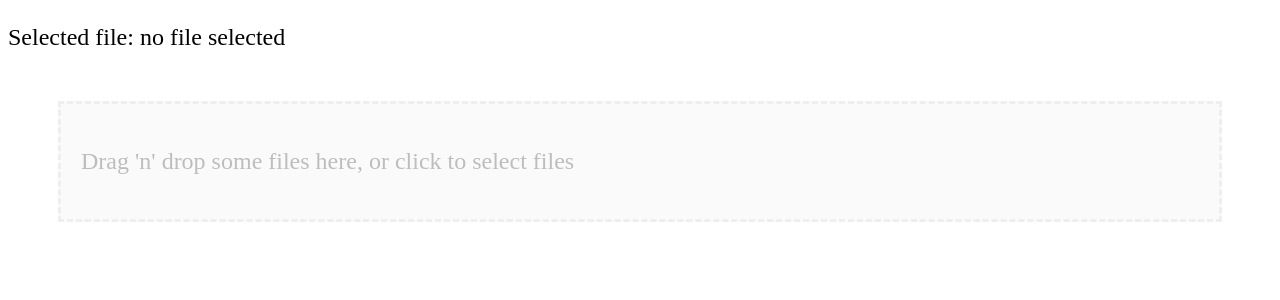
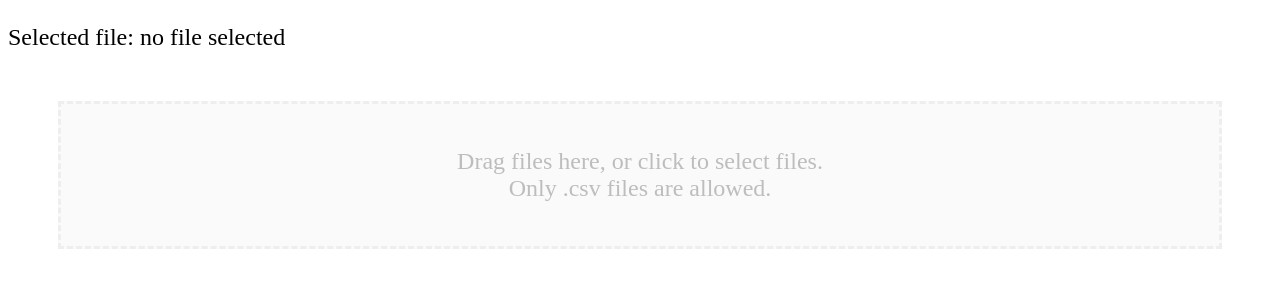
Before and after one commit to umbraperf/umbraperf, a React app: page /dummy in a window 1280 px wide. Shown: the top 300 px of the page. Built offline with nearby package versions, Linux system fonts and the light colour scheme; the HTML template or start-up script is replaced by a standard one.

Commit message:
setup react router, style changes dropzone

```diff
--- a/src/app.tsx
+++ b/src/app.tsx
@@ -1,11 +1,14 @@
 import * as React from 'react';
 import * as ReactDOM from 'react-dom';
 import * as model from './model';
-import Dummy from './dummy';
+
 import { Provider as ReduxProvider } from 'react-redux';
-import { Route, BrowserRouter } from 'react-router-dom';
+import { Route, BrowserRouter, Switch, useLocation, Redirect } from 'react-router-dom';
 
 import './globals.css';
+
+import Dummy from './dummy';
+
 
 const store = model.createStore();
 
@@ -13,9 +16,35 @@ const element = document.getElementById('root');
 
 ReactDOM.render(
     <ReduxProvider store={store}>
+
         <BrowserRouter>
-            <Route component={Dummy} />
+            <Switch>
+                <Route exact path="/">
+                    <Redirect to="/dummy" />
+                </Route>
+
+                <Route exact path="/dummy" component={Dummy} />
+
+                <Route path="*">
+                    <NoMatch />
+                </Route>
+            </Switch>
+
         </BrowserRouter>
+
+
     </ReduxProvider>,
     element,
 );
+
+function NoMatch() {
+    let location = useLocation();
+
+    return (
+        <div>
+            <h3>
+                No match for <code>{location.pathname}</code>
+            </h3>
+        </div>
+    );
+}
--- a/src/dummy.module.css
+++ b/src/dummy.module.css
@@ -13,6 +13,8 @@
     outline: none;
     transition: border .24s ease-in-out;
     margin: 50px;
+    align-items: center;
+    text-align: center;
 }
 
 .dropzoneActive{
--- a/src/dummy.tsx
+++ b/src/dummy.tsx
@@ -87,7 +87,10 @@ class Dummy extends React.Component<Props> {
                             <section className={styles[dropzoneStyle()]}>
                                 <div {...getRootProps()} style={{ width: "100%", height: "100%" }}>
                                     <input {...getInputProps()} />
-                                    <p>Drag 'n' drop some files here, or click to select files</p>
+                                    <p> Drag files here, or click to select files.
+                                        <br></br>
+                                        Only .csv files are allowed.
+                                    </p>
                                 </div>
                             </section>)
                     }}
```
